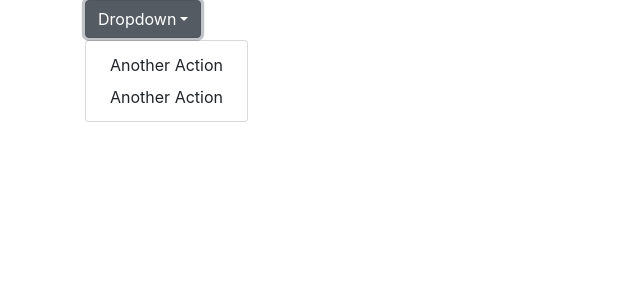
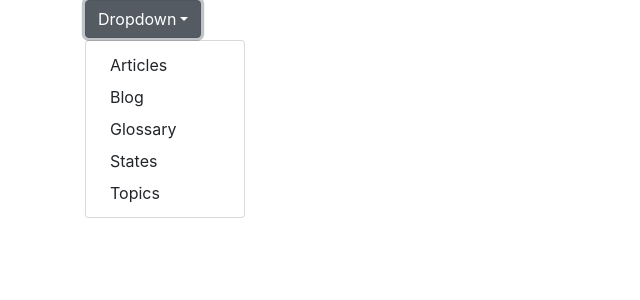
Before and after one commit to varan2030/HealthCareApp, a React (Create React App) app: page / in a window 1280 px wide. Both pictures are taken after a click on the button "Dropdown". Shown: the top 300 px of the page, without its empty margins (0-640 px from the left). Built offline with nearby package versions, Linux system fonts and the light colour scheme.

Commit message:
created API

```diff
--- a/package.json
+++ b/package.json
@@ -3,6 +3,8 @@
   "version": "0.1.0",
   "private": true,
   "dependencies": {
+    "axios": "^0.18.0",
+    "body-parser": "^1.18.3",
     "bootstrap": "^4.1.3",
     "react": "^16.6.0",
     "react-dom": "^16.6.0",
--- a/src/App.js
+++ b/src/App.js
@@ -1,13 +1,20 @@
-import React from 'react';
-import { Dropdown, DropdownToggle, DropdownMenu, DropdownItem, Container } from 'reactstrap';
+import React, { Component } from 'react';
+import { Dropdown, DropdownToggle, DropdownMenu, Container, DropdownItem, Row} from 'reactstrap';
+import API from "./utils/API"
 
-export default class Example extends React.Component {
-  constructor(props) {
+
+class App extends Component {
+
+  constructor (props) {
     super(props);
 
     this.toggle = this.toggle.bind(this);
+
     this.state = {
-      dropdownOpen: false
+      dropdownOpen: false,
+      publications: [{name: "Articles"}, {name:"Blog"}, {name:"Glossary"}, {name:"States"}, {name:"Topics"}],
+      publication: "",
+      content: []
     };
   }
 
@@ -17,19 +24,62 @@ export default class Example extends React.Component {
     }));
   }
 
+  uploadContent = con => {
+
+   this.setState({publication: con.toLowerCase()});
+
+   API.getContent(con.toLowerCase())
+   .then(res => this.displayContent(res))
+   .catch(err => console.log(err))
+  }
+
+  displayContent = data => {
+    this.setState({content: []});
+    if (data.data.articles) this.setState({content: data.data.articles});
+    if (data.data.blog) this.setState({content: data.data.blog});
+    if (data.data.glossary) this.setState({content: data.data.glossary});
+    if (data.data.states) this.setState({content: data.data.states});
+    if (data.data.topics) this.setState({content: data.data.topics});
+    this.state.content.forEach(function(element){
+      element.excerpt = element.content.substring(0,20);
+    })
+    // console.log(this.state.content)
+  }
+
+  // hello = function(){
+
+  //  console.log(this.state.content)
+  // }
+
   render() {
     return (
-      <Container>
-      <Dropdown isOpen={this.state.dropdownOpen} toggle={this.toggle}>
+      <div className="App">
+       <Container>
+       <Dropdown isOpen={this.state.dropdownOpen} toggle={this.toggle}>
         <DropdownToggle caret>
           Dropdown
         </DropdownToggle>
         <DropdownMenu>
-          <DropdownItem>Another Action</DropdownItem>
-          <DropdownItem>Another Action</DropdownItem>
-        </DropdownMenu>
+         {this.state.publications
+         .map(key =>(
+            <DropdownItem onClick={() => this.uploadContent(key.name)}>{key.name}
+           </DropdownItem>
+         ))
+        }
+       </DropdownMenu>
       </Dropdown>
+      {this.state.content
+      .map(index =>(
+
+        <Row>
+        <div lassName="content"  dangerouslySetInnerHTML={{__html: index.excerpt}}></div>
+        <br></br><br></br>
+        </Row>
+      ))}
       </Container>
+      </div>
     );
   }
 }
+
+export default App;
--- /dev/null
+++ b/src/utils/API.js
@@ -0,0 +1,8 @@
+import axios from "axios";
+
+export default {
+
+  getContent: function(content) {
+    return axios.get(`https://www.healthcare.gov/api/${content}.json`);
+  }
+}
```
Also changed, not shown: src/components/DropList.css (deleted), src/components/DropList.js (deleted), src/components/index.js (deleted), 1 other file (tests, documents, lock files or other folders).
